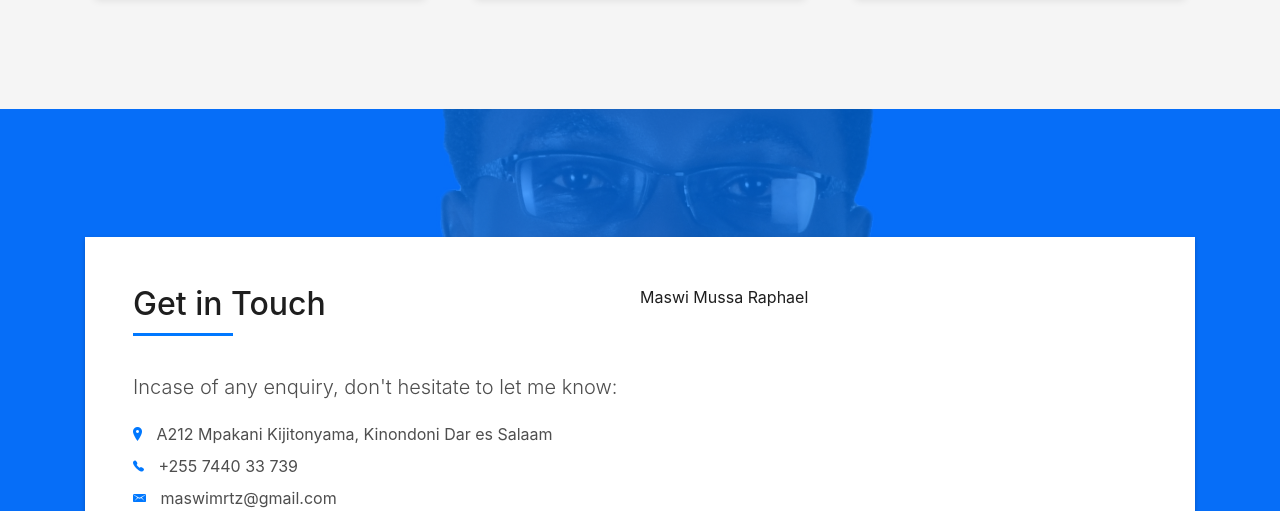
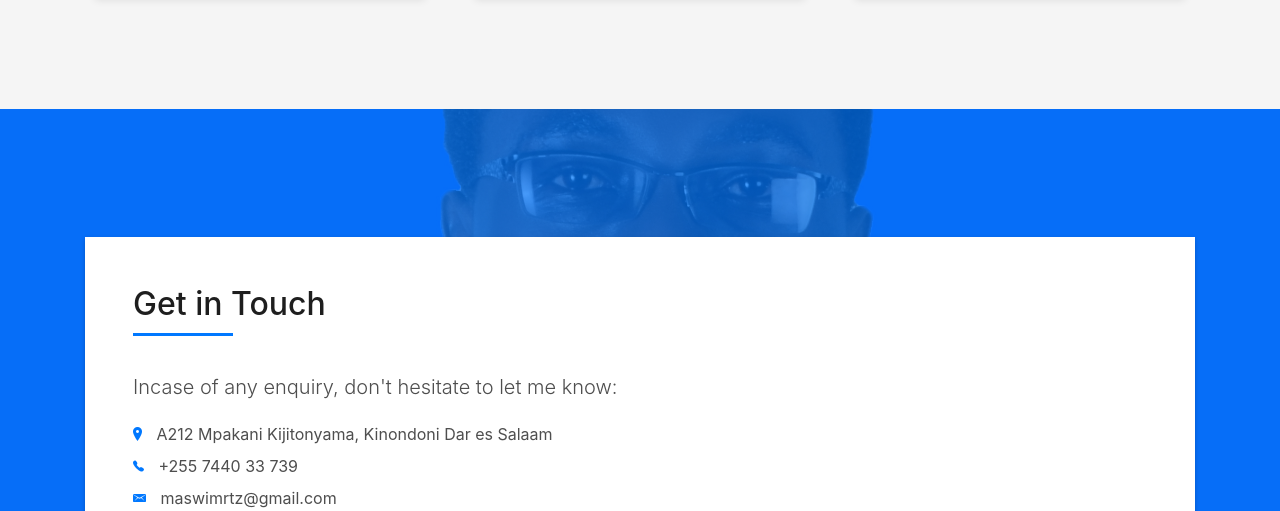
Before and after one commit to mrblack360/mrblack360, a plain HTML site: page index.html in a window 1280 px wide. Shown: the part 5249-5760 px from the top of the page. Drawn offline with Linux system fonts and the light colour scheme; files whose address does not match are found by name.

Commit message:
Update index.html

```diff
--- a/index.html
+++ b/index.html
@@ -714,7 +714,7 @@
                     </div>
                   </div>
                   <div col-sm-6>
-                    <div class="badge-base LI-profile-badge" data-locale="en_US" data-size="large" data-theme="light" data-type="HORIZONTAL" data-vanity="maswi-mussa-raphael-047a26b4" data-version="v1"><a class="badge-base__link LI-simple-link" href="https://tz.linkedin.com/in/maswi-mussa-raphael-047a26b4?trk=profile-badge">Maswi Mussa Raphael</a></div>
+                    <div class="badge-base LI-profile-badge" data-locale="en_US" data-size="large" data-theme="light" data-type="HORIZONTAL" data-vanity="maswi-mussa-raphael-047a26b4" data-version="v1"></div>
                   </div>
                 </div>
               </div>
```
